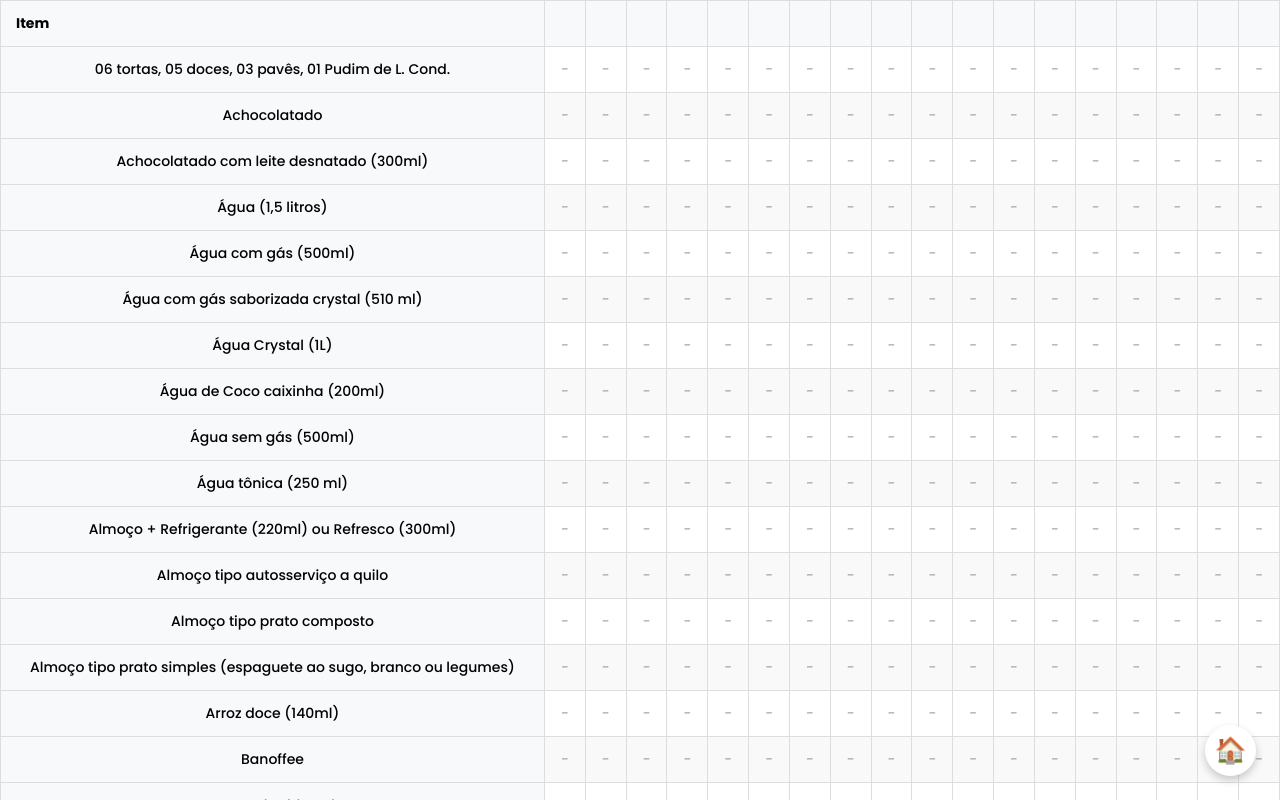
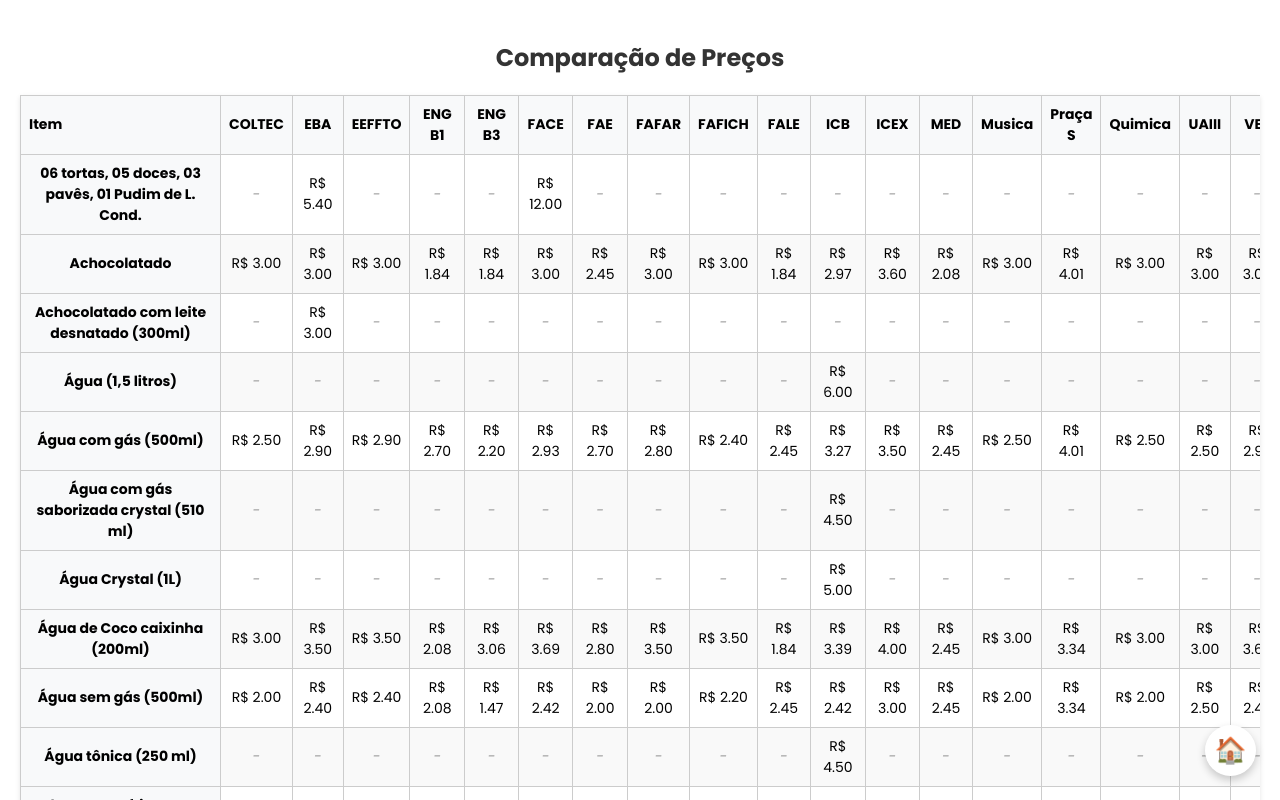
Before and after one commit to Lucas-Rezende/Onde-tem-na-UFMG, an Angular app: page /comparar-precos in a window 1280 px wide. Shown: the top 800 px of the page. Built offline with nearby package versions, Linux system fonts and the light colour scheme.

Commit message:
Add visualização de preços na tela de comparação

```diff
--- a/src/app/modules/comparar-precos/comparar-precos.component.css
+++ b/src/app/modules/comparar-precos/comparar-precos.component.css
@@ -94,3 +94,29 @@ h2 {
 .price-comparison-table tr:hover {
   background-color: #f1f1f1;
 }
+
+.price-comparison-table {
+  width: 100%;
+  border-collapse: collapse;
+}
+
+.price-comparison-table th,
+.price-comparison-table td {
+  border: 1px solid #ccc;
+  padding: 8px;
+  text-align: center;
+}
+
+.item-header {
+  background-color: #f2f2f2;
+}
+
+.item-name {
+  text-align: left;
+  font-weight: bold;
+}
+
+.nao-disponivel {
+  color: #999;
+  font-style: italic;
+}
--- a/src/app/modules/comparar-precos/comparar-precos.component.html
+++ b/src/app/modules/comparar-precos/comparar-precos.component.html
@@ -1,31 +1,29 @@
+<div class="comparison-container">
+  <h2>Comparação de Preços</h2>
 
-<div>
+  <div class="table-wrapper">
     <table class="price-comparison-table">
       <thead>
         <tr>
           <th class="item-header">Item</th>
-      @for (lanchonete of lanchonetes; track lanchonete) {
-        <th>{{lanchonete.nome}}</th>
-      }
+          <th *ngFor="let lanchonete of lanchonetes">{{ lanchonete.Nome }}</th>
         </tr>
       </thead>
       <tbody>
-    @for (item of itens; track item) {
-      <tr>
-        <td class="item-name">{{item.Item}}</td>
-        @for (lanchonete of lanchonetes; track lanchonete) {
-          <td>
-            @if (item[lanchonete.codigo]) {
-              <span>R$ {{item[lanchonete.codigo] | number:'1.2-2'}}</span>
-            } @else {
+        <tr *ngFor="let item of itens">
+          <td class="item-name">{{ item.Item }}</td>
+          <td *ngFor="let lanchonete of lanchonetes">
+            <ng-container *ngIf="getPreco(item, lanchonete.Nome); else vazio">
+              R$ {{ getPreco(item, lanchonete.Nome) }}
+            </ng-container>
+            <ng-template #vazio>
               <span class="nao-disponivel">-</span>
-            }
+            </ng-template>
           </td>
-        }
         </tr>
-    }
       </tbody>
     </table>
+  </div>
+
   <a href="/" class="fab-home" aria-label="Home">🏠</a>
-
 </div>
--- a/src/app/modules/comparar-precos/comparar-precos.component.ts
+++ b/src/app/modules/comparar-precos/comparar-precos.component.ts
@@ -19,4 +19,13 @@ export class CompararPrecosComponent {
   ngOnInit() {
     this.itens.sort((a, b) => a.Item.localeCompare(b.Item));
   }
+
+  getPreco(item: any, nomeLanchonete: string): string | null {
+    const preco = item[nomeLanchonete];
+    if (!preco || preco === '-') return null;
+    return parseFloat(preco).toFixed(2);
+  }
+
+
+
 }
```
Lines whose indentation alone changed are shown as unchanged.
